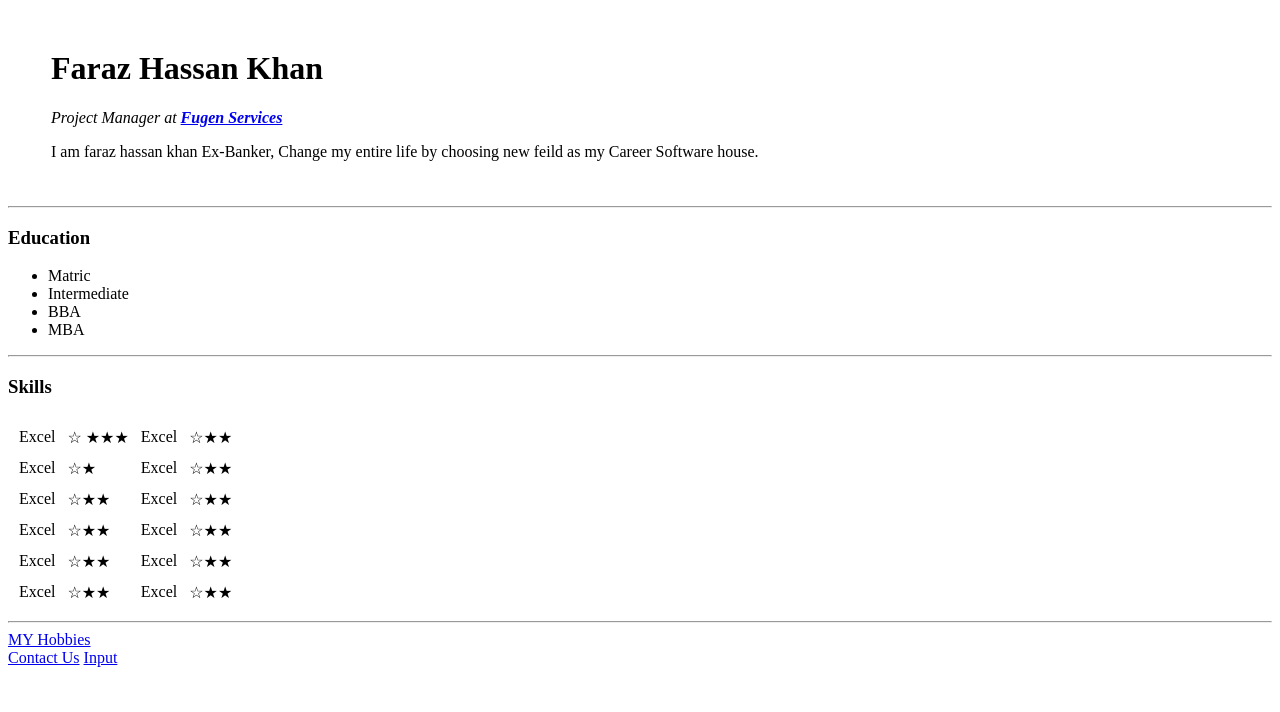
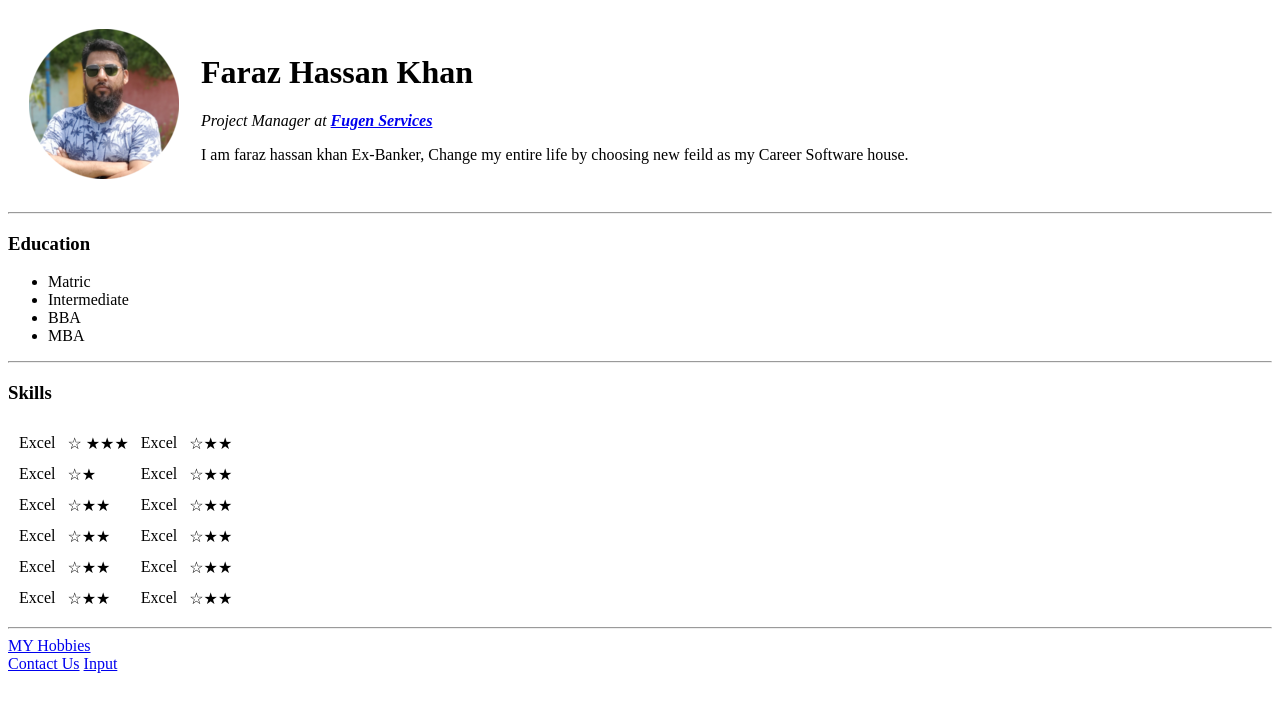
Before and after one commit to iFrazSaghir/Resume, a plain HTML site: page index.html in a window 1280 px wide. Drawn offline with Linux system fonts and the light colour scheme.

Commit message:
Add files via upload

```diff
--- a/index.html
+++ b/index.html
@@ -9,7 +9,7 @@
   <body>
     <table cellspacing="20">
       <tr>
-        <td><img src="Images/Faraz.png" alt="" /></td>
+        <td><img src="Faraz.png" alt="" /></td>
         <td>
           <h1>Faraz Hassan Khan</h1>
           <p>
```
